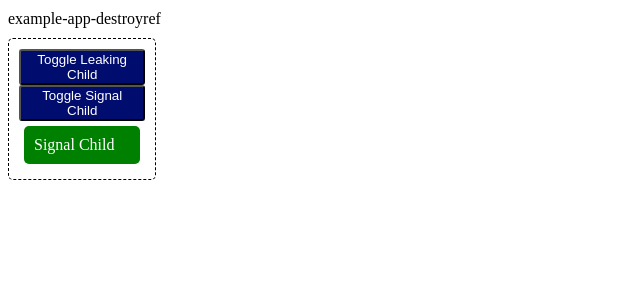
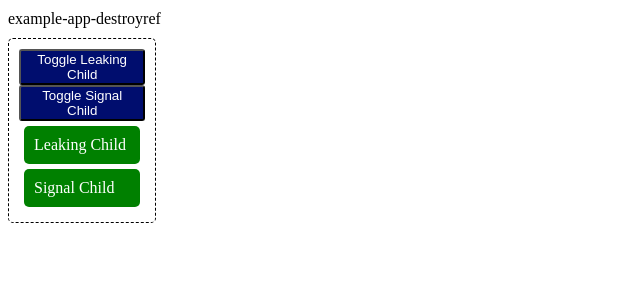
Before and after one commit to svene/angular-example-projects, an Angular app in the folder example-app-destroyref/: page / in a window 1280 px wide. Shown: the top 300 px of the page, without its empty margins (0-640 px from the left). Built offline with nearby package versions, Linux system fonts and the light colour scheme.

Commit message:
example-app-destroyref: moved code to constructor so that the code of both children is easier comparable

```diff
--- a/example-app-destroyref/src/app/app.component.ts
+++ b/example-app-destroyref/src/app/app.component.ts
@@ -43,7 +43,7 @@ import {SignalChildComponent} from "./signal-child.component";
 })
 export class AppComponent {
   title = 'example-app-destroyref';
-  leakingChildVisible = false;
+  leakingChildVisible = true;
   signalChildVisible = true;
 
   toggleLeakingChild() {
--- a/example-app-destroyref/src/app/leaking-child.component.ts
+++ b/example-app-destroyref/src/app/leaking-child.component.ts
@@ -1,6 +1,6 @@
 import {Component, OnDestroy, OnInit} from '@angular/core';
 import { CommonModule } from '@angular/common';
-import {interval, Observable} from "rxjs";
+import {interval, Observable, tap} from "rxjs";
 
 @Component({
   selector: 'app-leaking-child',
@@ -24,10 +24,17 @@ import {interval, Observable} from "rxjs";
 export class LeakingChildComponent implements OnInit, OnDestroy {
   counter$!: Observable<number>;
   id = new Date().getTime()
+
+
+  constructor() {
+    this.counter$ = interval(1000).pipe(
+      tap(_ => console.count(`id: ${this.id}`)),
+    );
+  }
+
   ngOnInit(): void {
     console.log('Child: ngOnInit');
-    this.counter$ = interval(1000);
-    this.counter$.subscribe(_ => console.count(`id: ${this.id}`));
+    this.counter$.subscribe(_ => {});
   }
 
   ngOnDestroy(): void {
```
